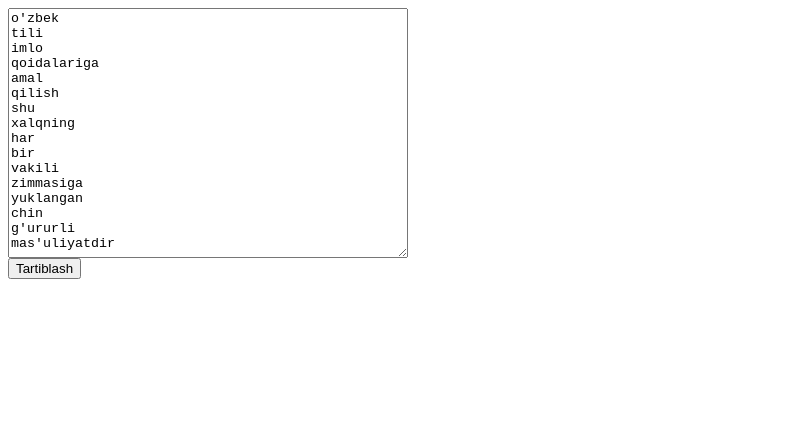
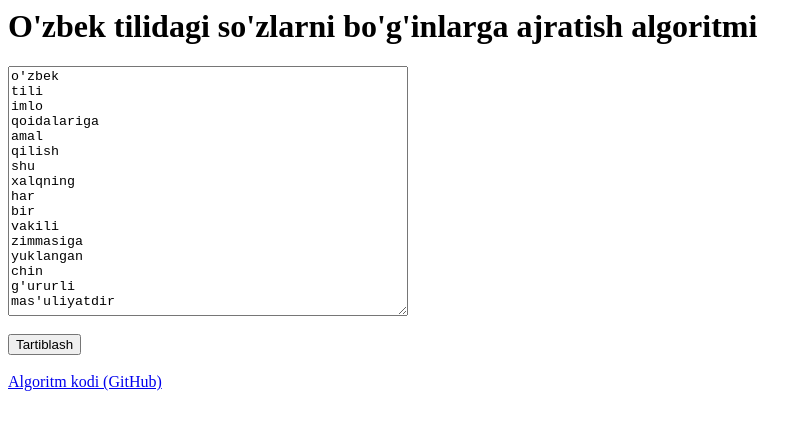
Before and after one commit to juraevuz/alphabetSortingUz, a plain HTML site: page index.html in a window 1280 px wide. Shown: the whole page, without its empty margins (0-812 px from the left). Drawn offline with Linux system fonts and the light colour scheme.

Commit message:
Update index.html

```diff
--- a/index.html
+++ b/index.html
@@ -4,6 +4,7 @@
 		<script src="sort.js"></script>
 	</head>
 	<body>
+		<h1>O'zbek tilidagi so'zlarni bo'g'inlarga ajratish algoritmi</h1>
 <textarea id="words" placeholder="Tartiblash uchun soʻzlar roʻyxatini kiriting" style="width:400px;height:250px">o'zbek
 tili
 imlo
@@ -20,7 +21,11 @@ yuklangan
 chin
 g'ururli
 mas'uliyatdir</textarea>
-	<br>
-	<button onclick="doSort(document.getElementById('words'), document.getElementById('words').value)">Tartiblash</button>
+		<br>
+		<br>
+		<button onclick="doSort(document.getElementById('words'), document.getElementById('words').value)">Tartiblash</button>
+		<br>
+		<br>
+		<a href="https://github.com/juraevuz/alphabetSortingUz">Algoritm kodi (GitHub)</a>
 	</body>
 </html>
```
